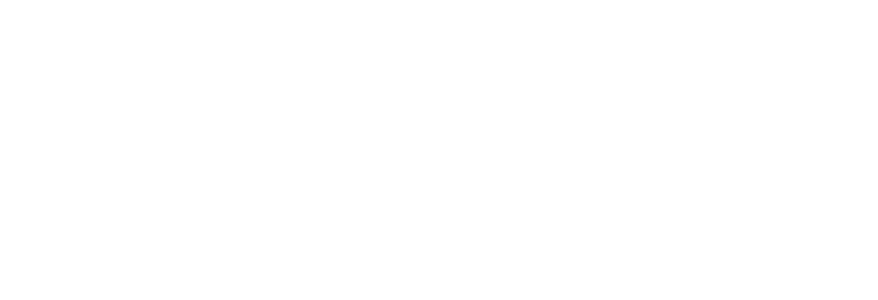
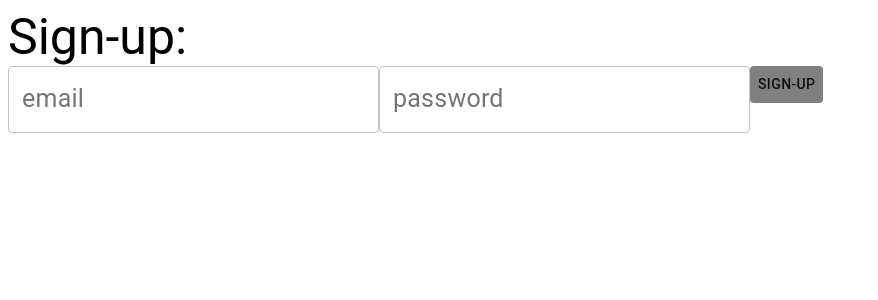
Before and after one commit to aidigii/blog-site, a React (Create React App) app: page /sign-up in a window 1280 px wide. Shown: the top 300 px of the page, without its empty margins (0-878 px from the left). Built offline with nearby package versions, Linux system fonts and the light colour scheme.

Commit message:
authentication feature

```diff
--- a/src/App.js
+++ b/src/App.js
@@ -1,6 +1,8 @@
 import React from 'react';
 import Landing from './views/landing';
 import CreatePage from './views/create';
+import SignIn from './views/sign-in';
+import SignUp from './views/sign-up';
 import { Route, Link, BrowserRouter as Router } from 'react-router-dom';
 
 class App extends React.Component{
@@ -9,6 +11,8 @@
       <Router>
         <Route exact path="/" component={Landing} />
         <Route path="/create" component={CreatePage} />
+        <Route path="/sign-in" component={SignIn} />
+        <Route path="/sign-up" component={SignUp} />
       </Router>
     )
   }
--- a/src/components/post.js
+++ b/src/components/post.js
@@ -3,10 +3,9 @@
 import Paper from '@material-ui/core/Paper';
 import Typography from '@material-ui/core/Typography';
 import Button from '@material-ui/core/Button';
-import TextField from '@material-ui/core/TextField';
-import theme from '../theme'
+import theme from '../theme';
 import { Redirect } from 'react-router-dom';
-import { db } from '../firebase-config';
+import { db, auth } from '../firebase-config';
 
 
 export default class Post extends React.Component{
@@ -44,6 +43,16 @@
             return <Redirect to={{pathname:'/create',
                         state: {title: this.state.title, post: this.state.post}}} />
         }
+
+        auth.onAuthStateChanged(function(user) {
+            if(user){
+                let email = user.email;
+                let uid = user.uid;
+            } else {
+                console.log('signed out')
+            }
+        });
+
         return(
             <MuiThemeProvider theme = {theme}>
                 <Paper>
--- /dev/null
+++ b/src/views/sign-in.js
@@ -0,0 +1,74 @@
+import React from 'react'
+import MuiThemeProvider from '@material-ui/core/styles/MuiThemeProvider';
+import Button from '@material-ui/core/Button';
+import Typography from '@material-ui/core/Typography';
+import TextField from '@material-ui/core/TextField';
+import theme from '../theme';
+import { auth } from '../firebase-config';
+import { Redirect } from 'react-router-dom';
+
+export default class SignIn extends React.Component{
+
+    constructor(props){
+        super(props);
+        this.state = {
+            email: '',
+            password: '',
+            redirect: null,
+        }
+    }
+
+    SignIn = () => {
+
+        auth.signInWithEmailAndPassword(this.state.email, this.state.password)
+        .catch(function(error){
+            var errorCode = error.code;
+            var errorMessage = error.message;
+
+            if(errorCode == 'auth/wrong-password'){
+                alert('Wrong password.');
+            } else{
+                alert(errorMessage)
+            }
+            console.log(error);
+        })
+
+
+    };
+
+
+    render(){
+
+        if(this.state.redirect) {
+            return <Redirect to={{pathname:'/create',
+                        state: {title: this.state.title, post: this.state.post}}} />
+        }
+
+        auth.onAuthStateChanged((user) => {
+            if(user){
+               this.setState({redirect:true})
+            }
+            else{
+                console.log('you are not signed in')
+            }
+        })
+
+        return(
+            <div>
+                <MuiThemeProvider theme={theme}>
+                <Typography variant="h3">Sign-in:</Typography>
+                <TextField variant="outlined"
+                            label="email"
+                            value={this.state.email}
+                            onInput={e => this.setState({email:e.target.value})}></TextField>
+                <TextField variant="outlined"
+                            label="password"
+                            value={this.state.password}
+                            type="password"
+                            onInput={e => this.setState({password:e.target.value})}></TextField>
+                <Button onClick={this.SignIn}>Sign-in</Button>
+                </MuiThemeProvider>
+            </div>
+        )
+    }
+}
--- /dev/null
+++ b/src/views/sign-up.js
@@ -0,0 +1,64 @@
+import React from 'react'
+import MuiThemeProvider from '@material-ui/core/styles/MuiThemeProvider';
+import Button from '@material-ui/core/Button';
+import Typography from '@material-ui/core/Typography';
+import TextField from '@material-ui/core/TextField';
+import theme from '../theme';
+import { auth } from '../firebase-config';
+import { Redirect } from 'react-router-dom';
+
+export default class SignUp extends React.Component{
+
+    constructor(props){
+        super(props);
+        this.state = {
+            email: '',
+            password: '',
+        }
+    }
+
+    SignUp = () => {
+
+        auth.createUserWithEmailAndPassword(this.state.email, this.state.password)
+        .then(this.setState({redirect: true}))
+        .catch(function(error){
+            var errorCode = error.code;
+            var errorMessage = error.message;
+
+            if(errorCode == 'auth/weak-password'){
+                alert('The password is took weak.');
+            } else{
+                alert(errorMessage)
+            }
+            console.log(error);
+        });
+
+
+
+
+    };
+
+    render(){
+        if(this.state.redirect) {
+            return <Redirect to={{pathname:'/create',
+                        state: {title: this.state.title, post: this.state.post}}} />
+        }
+        return(
+            <div>
+                <MuiThemeProvider theme={theme}>
+                <Typography variant="h3">Sign-up:</Typography>
+                <TextField variant="outlined"
+                            label="email"
+                            value={this.state.email}
+                            onInput={e => this.setState({email:e.target.value})}></TextField>
+                <TextField variant="outlined"
+                            label="password"
+                            value={this.state.password}
+                            type="password"
+                            onInput={e => this.setState({password:e.target.value})}></TextField>
+                <Button onClick={this.SignUp}>Sign-up</Button>
+                </MuiThemeProvider>
+            </div>
+        )
+    }
+}
```
